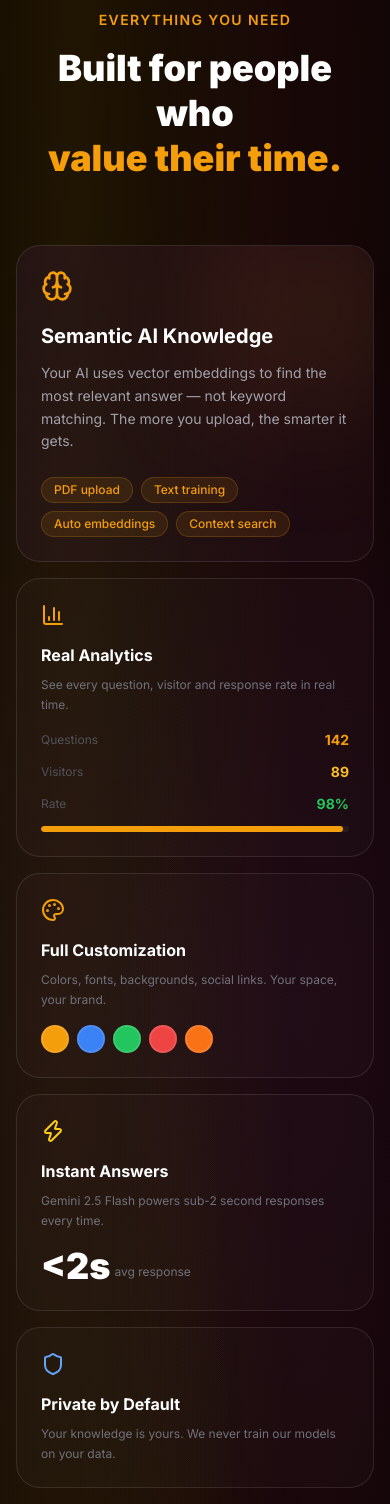
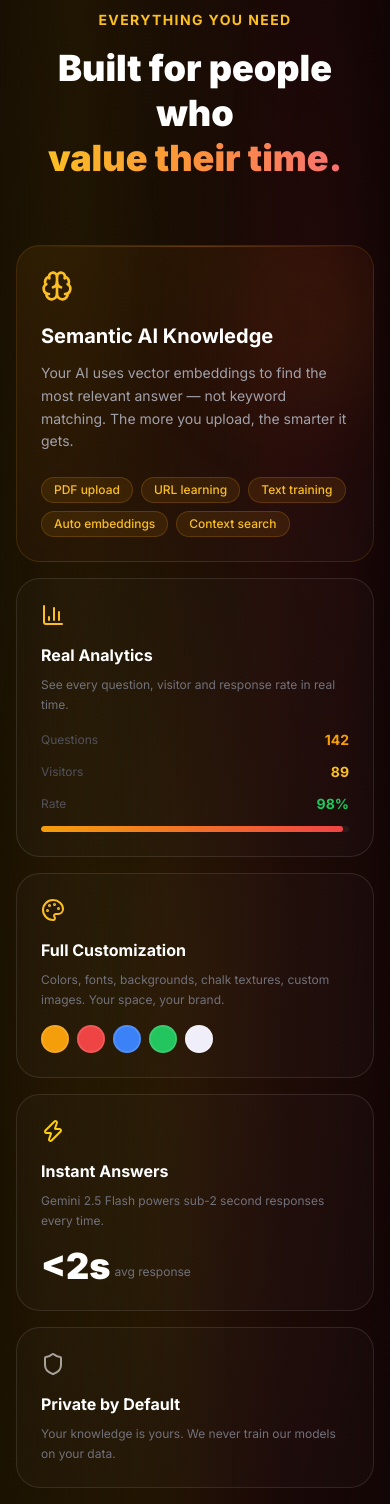
Before and after one commit to onequestionspace/onequestion_space, a Next.js app: page / in a window 390 px wide. Shown: the part 2260-3764 px from the top of the page. Built offline with nearby package versions, Linux system fonts and the light colour scheme; no server answers; grey boxes are pictures that could not be loaded.

Commit message:
feat: oily glass bento section with amber+red+white palette, upgraded CTA with fire gradient button, removed all purple

```diff
--- a/components/BentoSection.tsx
+++ b/components/BentoSection.tsx
@@ -1,40 +1,50 @@
 'use client';
 
-import { Brain, BarChart3, Palette, Zap, Globe, Shield } from 'lucide-react';
+import { Brain, BarChart3, Palette, Zap, Globe, Shield, Link2 } from 'lucide-react';
 
 export function BentoSection() {
   return (
     <section className='relative py-24 overflow-hidden'>
-      <div className='absolute inset-0 bg-[radial-gradient(circle_at_center,rgba(147,51,234,0.06),transparent_70%)]' />
+      {/* Oily background */}
+      <div className='absolute inset-0' style={{ background: 'radial-gradient(ellipse 80% 50% at 50% 50%, rgba(245,158,11,0.06), transparent 70%)' }} />
+      <div className='absolute inset-0' style={{ background: 'radial-gradient(ellipse 40% 40% at 80% 20%, rgba(239,68,68,0.05), transparent 60%)' }} />
+
       <div className='relative z-10 max-w-5xl mx-auto px-4'>
         <div className='text-center mb-16'>
-          <p className='text-primary text-sm font-semibold uppercase tracking-widest mb-4'>Everything you need</p>
+          <p className='text-amber-400 text-sm font-bold uppercase tracking-widest mb-4'>Everything you need</p>
           <h2 className='text-4xl md:text-5xl font-black text-white leading-tight'>
-            Built for people who<br /><span className='bg-gradient-to-r text-primary'>value their time.</span>
+            Built for people who<br />
+            <span className='bg-gradient-to-r from-amber-400 via-orange-400 to-red-400 bg-clip-text text-transparent'>value their time.</span>
           </h2>
         </div>
 
-        {/* Row 1 — big + small */}
+        {/* Row 1 */}
         <div className='grid grid-cols-1 md:grid-cols-3 gap-4 mb-4'>
-          {/* Big card */}
-          <div className='md:col-span-2 rounded-3xl border border-white/8 p-6 relative overflow-hidden group hover:border-primary/30 transition-all duration-300 min-w-0' style={{ background: 'linear-gradient(135deg,rgba(147,51,234,0.08),rgba(255,255,255,0.02))' }}>
-            <div className='absolute -right-12 -top-12 w-56 h-56 bg-primary/10 rounded-full blur-3xl group-hover:bg-primary/20 transition-all duration-500' />
-            <Brain className='w-8 h-8 text-primary mb-5 relative z-10' />
+          {/* Big card — AI Knowledge */}
+          <div className='md:col-span-2 rounded-3xl border border-amber-500/15 p-6 relative overflow-hidden group hover:border-amber-500/30 transition-all duration-500'
+            style={{ background: 'linear-gradient(135deg, rgba(245,158,11,0.08), rgba(239,68,68,0.04), rgba(255,255,255,0.02))' }}>
+            <div className='absolute inset-0 opacity-0 group-hover:opacity-100 transition-opacity duration-500' style={{ background: 'linear-gradient(135deg, rgba(245,158,11,0.05), transparent)' }} />
+            <div className='absolute -right-12 -top-12 w-56 h-56 rounded-full blur-3xl transition-all duration-500 group-hover:opacity-80 opacity-40' style={{ background: 'radial-gradient(circle, rgba(245,158,11,0.5), transparent 70%)' }} />
+            <div className='absolute top-0 left-0 right-0 h-px' style={{ background: 'linear-gradient(90deg, transparent, rgba(245,158,11,0.3), transparent)' }} />
+            <Brain className='w-8 h-8 text-amber-400 mb-5 relative z-10' />
             <h3 className='text-xl font-bold text-white mb-3 relative z-10'>Semantic AI Knowledge</h3>
             <p className='text-zinc-400 text-sm leading-relaxed mb-6 relative z-10'>Your AI uses vector embeddings to find the most relevant answer — not keyword matching. The more you upload, the smarter it gets.</p>
-            <div className='flex flex-wrap gap-2 relative z-10 max-w-full'>
-              {['PDF upload', 'Text training', 'Auto embeddings', 'Context search'].map(tag => (
-                <span key={tag} className='px-3 py-1 rounded-full bg-primary/10 border border-primary/20 text-primary text-xs font-medium'>{tag}</span>
+            <div className='flex flex-wrap gap-2 relative z-10'>
+              {['PDF upload', 'URL learning', 'Text training', 'Auto embeddings', 'Context search'].map(tag => (
+                <span key={tag} className='px-3 py-1 rounded-full bg-amber-500/10 border border-amber-500/20 text-amber-400 text-xs font-medium'>{tag}</span>
               ))}
             </div>
           </div>
 
           {/* Analytics */}
-          <div className='rounded-3xl border border-white/8 p-6 relative overflow-hidden group hover:border-primary/30 transition-all duration-300' style={{ background: 'rgba(255,255,255,0.02)' }}>
-            <BarChart3 className='w-6 h-6 text-primary mb-4' />
-            <h3 className='text-base font-bold text-white mb-2'>Real Analytics</h3>
-            <p className='text-zinc-500 text-xs leading-relaxed mb-4'>See every question, visitor and response rate in real time.</p>
-            <div className='space-y-3'>
+          <div className='rounded-3xl border border-white/8 p-6 relative overflow-hidden group hover:border-amber-500/20 transition-all duration-500'
+            style={{ background: 'rgba(255,255,255,0.02)' }}>
+            <div className='absolute inset-0 opacity-0 group-hover:opacity-100 transition-opacity duration-500' style={{ background: 'linear-gradient(135deg, rgba(245,158,11,0.04), transparent)' }} />
+            <div className='absolute top-0 left-0 right-0 h-px opacity-0 group-hover:opacity-100 transition-opacity' style={{ background: 'linear-gradient(90deg, transparent, rgba(245,158,11,0.2), transparent)' }} />
+            <BarChart3 className='w-6 h-6 text-amber-400 mb-4 relative z-10' />
+            <h3 className='text-base font-bold text-white mb-2 relative z-10'>Real Analytics</h3>
+            <p className='text-zinc-500 text-xs leading-relaxed mb-4 relative z-10'>See every question, visitor and response rate in real time.</p>
+            <div className='space-y-3 relative z-10'>
               {[['Questions', '142', '#f59e0b'], ['Visitors', '89', '#fbbf24'], ['Rate', '98%', '#22c55e']].map(([label, val, color]) => (
                 <div key={label} className='flex items-center justify-between'>
                   <span className='text-zinc-600 text-xs'>{label}</span>
@@ -42,58 +52,69 @@ export function BentoSection() {
                 </div>
               ))}
               <div className='w-full h-1.5 bg-white/5 rounded-full overflow-hidden'>
-                <div className='h-full rounded-full bg-gradient-to-r bg-primary' style={{ width: '98%' }} />
+                <div className='h-full rounded-full' style={{ width: '98%', background: 'linear-gradient(90deg, #f59e0b, #ef4444)' }} />
               </div>
             </div>
           </div>
         </div>
 
-        {/* Row 2 — three equal */}
+        {/* Row 2 */}
         <div className='grid grid-cols-1 md:grid-cols-3 gap-4 mb-4'>
-          <div className='rounded-3xl border border-white/8 p-6 relative overflow-hidden group hover:border-primary/30 transition-all duration-300' style={{ background: 'rgba(255,255,255,0.02)' }}>
-            <Palette className='w-6 h-6 text-primary mb-4' />
-            <h3 className='text-base font-bold text-white mb-2'>Full Customization</h3>
-            <p className='text-zinc-500 text-xs leading-relaxed mb-4'>Colors, fonts, backgrounds, social links. Your space, your brand.</p>
-            <div className='flex gap-2'>
-              {['#f59e0b','#3b82f6','#22c55e','#ef4444','#f97316'].map(c => (
+          <div className='rounded-3xl border border-white/8 p-6 relative overflow-hidden group hover:border-amber-500/20 transition-all duration-500'
+            style={{ background: 'rgba(255,255,255,0.02)' }}>
+            <div className='absolute top-0 left-0 right-0 h-px opacity-0 group-hover:opacity-100 transition-opacity' style={{ background: 'linear-gradient(90deg, transparent, rgba(245,158,11,0.2), transparent)' }} />
+            <Palette className='w-6 h-6 text-amber-400 mb-4 relative z-10' />
+            <h3 className='text-base font-bold text-white mb-2 relative z-10'>Full Customization</h3>
+            <p className='text-zinc-500 text-xs leading-relaxed mb-4 relative z-10'>Colors, fonts, backgrounds, chalk textures, custom images. Your space, your brand.</p>
+            <div className='flex gap-2 relative z-10'>
+              {['#f59e0b','#ef4444','#3b82f6','#22c55e','#f0eef8'].map(c => (
                 <div key={c} className='w-7 h-7 rounded-full border-2 border-white/10 hover:scale-110 transition-transform cursor-pointer' style={{ backgroundColor: c }} />
               ))}
             </div>
           </div>
 
-          <div className='rounded-3xl border border-white/8 p-6 relative overflow-hidden group hover:border-yellow-400/30 transition-all duration-300' style={{ background: 'rgba(255,255,255,0.02)' }}>
-            <Zap className='w-6 h-6 text-yellow-400 mb-4' />
-            <h3 className='text-base font-bold text-white mb-2'>Instant Answers</h3>
-            <p className='text-zinc-500 text-xs leading-relaxed mb-4'>Gemini 2.5 Flash powers sub-2 second responses every time.</p>
-            <div className='flex items-end gap-1'>
+          <div className='rounded-3xl border border-white/8 p-6 relative overflow-hidden group hover:border-yellow-400/20 transition-all duration-500'
+            style={{ background: 'rgba(255,255,255,0.02)' }}>
+            <div className='absolute -right-8 -bottom-8 w-32 h-32 rounded-full blur-2xl opacity-0 group-hover:opacity-30 transition-opacity duration-500' style={{ backgroundColor: '#facc15' }} />
+            <div className='absolute top-0 left-0 right-0 h-px opacity-0 group-hover:opacity-100 transition-opacity' style={{ background: 'linear-gradient(90deg, transparent, rgba(250,204,21,0.3), transparent)' }} />
+            <Zap className='w-6 h-6 text-yellow-400 mb-4 relative z-10' />
+            <h3 className='text-base font-bold text-white mb-2 relative z-10'>Instant Answers</h3>
+            <p className='text-zinc-500 text-xs leading-relaxed mb-4 relative z-10'>Gemini 2.5 Flash powers sub-2 second responses every time.</p>
+            <div className='flex items-end gap-1 relative z-10'>
               <span className='text-4xl font-black text-white'>{'<'}2s</span>
               <span className='text-zinc-500 text-xs mb-1.5'>avg response</span>
             </div>
           </div>
 
-          <div className='rounded-3xl border border-white/8 p-6 relative overflow-hidden group hover:border-blue-400/30 transition-all duration-300' style={{ background: 'rgba(255,255,255,0.02)' }}>
-            <Shield className='w-6 h-6 text-blue-400 mb-4' />
-            <h3 className='text-base font-bold text-white mb-2'>Private by Default</h3>
-            <p className='text-zinc-500 text-xs leading-relaxed'>Your knowledge is yours. We never train our models on your data.</p>
+          <div className='rounded-3xl border border-white/8 p-6 relative overflow-hidden group hover:border-white/20 transition-all duration-500'
+            style={{ background: 'rgba(255,255,255,0.02)' }}>
+            <div className='absolute top-0 left-0 right-0 h-px opacity-0 group-hover:opacity-100 transition-opacity' style={{ background: 'linear-gradient(90deg, transparent, rgba(255,255,255,0.15), transparent)' }} />
+            <Shield className='w-6 h-6 text-white/60 mb-4 relative z-10' />
+            <h3 className='text-base font-bold text-white mb-2 relative z-10'>Private by Default</h3>
+            <p className='text-zinc-500 text-xs leading-relaxed relative z-10'>Your knowledge is yours. We never train our models on your data.</p>
           </div>
         </div>
 
-        {/* Row 3 — small + big */}
+        {/* Row 3 */}
         <div className='grid grid-cols-1 md:grid-cols-3 gap-4'>
-          <div className='rounded-3xl border border-white/8 p-6 relative overflow-hidden group hover:border-green-400/30 transition-all duration-300' style={{ background: 'rgba(255,255,255,0.02)' }}>
+          <div className='rounded-3xl border border-white/8 p-6 relative overflow-hidden group hover:border-amber-500/20 transition-all duration-500'
+            style={{ background: 'rgba(255,255,255,0.02)' }}>
+            <div className='absolute top-0 left-0 right-0 h-px opacity-0 group-hover:opacity-100 transition-opacity' style={{ background: 'linear-gradient(90deg, transparent, rgba(245,158,11,0.2), transparent)' }} />
             <div className='text-3xl mb-3'>📱</div>
             <h3 className='text-base font-bold text-white mb-2'>Mobile First</h3>
             <p className='text-zinc-500 text-xs leading-relaxed'>Built entirely from an Android phone. Works perfectly on any device.</p>
           </div>
 
-          <div className='md:col-span-2 rounded-3xl border border-white/8 p-8 relative overflow-hidden group hover:border-green-400/30 transition-all duration-300' style={{ background: 'linear-gradient(135deg,rgba(34,197,94,0.06),rgba(255,255,255,0.02))' }}>
-            <div className='absolute -left-12 -bottom-12 w-56 h-56 bg-green-500/8 rounded-full blur-3xl' />
-            <Globe className='w-8 h-8 text-green-400 mb-5 relative z-10' />
+          <div className='md:col-span-2 rounded-3xl border border-red-500/15 p-8 relative overflow-hidden group hover:border-red-500/30 transition-all duration-500'
+            style={{ background: 'linear-gradient(135deg, rgba(239,68,68,0.06), rgba(245,158,11,0.04), rgba(255,255,255,0.02))' }}>
+            <div className='absolute -left-12 -bottom-12 w-56 h-56 rounded-full blur-3xl opacity-30 group-hover:opacity-50 transition-opacity duration-500' style={{ background: 'radial-gradient(circle, rgba(239,68,68,0.5), transparent 70%)' }} />
+            <div className='absolute top-0 left-0 right-0 h-px' style={{ background: 'linear-gradient(90deg, transparent, rgba(239,68,68,0.25), transparent)' }} />
+            <Globe className='w-8 h-8 text-red-400 mb-5 relative z-10' />
             <h3 className='text-xl font-bold text-white mb-3 relative z-10'>One Link. Everywhere.</h3>
             <p className='text-zinc-400 text-sm leading-relaxed mb-5 relative z-10'>Share one URL. Your AI handles every question from every visitor — on any device, any time zone, any language.</p>
-            <div className='flex items-center gap-3 px-4 py-3 rounded-2xl border border-green-500/20 relative z-10' style={{ background: 'rgba(34,197,94,0.05)' }}>
-              <span className='w-2 h-2 rounded-full bg-green-400 animate-pulse' />
-              <span className='text-green-400 text-sm font-mono font-medium'>onequestion.space/<span className='text-white'>yourname</span></span>
+            <div className='flex items-center gap-3 px-4 py-3 rounded-2xl border border-red-500/15 relative z-10' style={{ background: 'rgba(239,68,68,0.05)' }}>
+              <span className='w-2 h-2 rounded-full bg-red-400 animate-pulse' />
+              <span className='text-red-400 text-sm font-mono font-medium'>onequestion.space/<span className='text-white'>yourname</span></span>
             </div>
           </div>
         </div>
--- a/components/CTASection.tsx
+++ b/components/CTASection.tsx
@@ -9,20 +9,20 @@ export function CTASection() {
 
   return (
     <section className="relative py-28 overflow-hidden">
-      <div className="absolute inset-0">
-        <div className="absolute inset-0 bg-gradient-to-t from-amber-500/8 via-transparent to-transparent" />
-        <div className="absolute top-1/2 left-1/2 -translate-x-1/2 -translate-y-1/2 w-[500px] h-[500px] bg-amber-500/10 rounded-full blur-[120px]" />
-      </div>
+      {/* Oily layered background */}
+      <div className="absolute inset-0" style={{ background: 'radial-gradient(ellipse 80% 60% at 50% 100%, rgba(245,158,11,0.12), transparent 70%)' }} />
+      <div className="absolute inset-0" style={{ background: 'radial-gradient(ellipse 50% 40% at 20% 50%, rgba(239,68,68,0.08), transparent 60%)' }} />
+      <div className="absolute inset-0" style={{ background: 'radial-gradient(ellipse 50% 40% at 80% 50%, rgba(250,204,21,0.06), transparent 60%)' }} />
+      <div className="absolute top-0 left-0 right-0 h-px" style={{ background: 'linear-gradient(90deg, transparent, rgba(245,158,11,0.3), transparent)' }} />
 
       <div className="relative z-10 max-w-2xl mx-auto px-4 text-center">
-        {/* Raw honest badge */}
-        <div className='inline-flex items-center gap-2 px-3 py-1.5 rounded-full bg-zinc-900 border border-zinc-700 text-zinc-400 text-xs font-mono mb-8'>
+        <div className='inline-flex items-center gap-2 px-3 py-1.5 rounded-full border border-amber-500/20 bg-amber-500/5 text-amber-400/70 text-xs font-mono mb-8'>
           📱 built from termux on android · kaduna, nigeria
         </div>
 
         <h2 className="text-5xl md:text-6xl font-black text-white mb-6 leading-[1.05]">
           Your knowledge.<br />
-          <span className="bg-gradient-to-r from-amber-400 to-orange-400 bg-clip-text text-transparent">Your answers.</span><br />
+          <span className="bg-gradient-to-r from-yellow-300 via-amber-400 to-red-400 bg-clip-text text-transparent">Your answers.</span><br />
           Your space.
         </h2>
 
@@ -36,12 +36,12 @@ export function CTASection() {
 
         <div className="flex flex-col items-center gap-4 mb-8">
           {isLoaded && (
-            <Link
-              href={isSignedIn ? '/dashboard' : '/sign-up'}
-              className="group inline-flex items-center gap-2 px-10 py-5 bg-amber-500 hover:bg-amber-400 text-black font-black text-xl rounded-2xl transition-all hover:-translate-y-0.5 shadow-lg shadow-amber-500/20"
-            >
-              Claim your space free
-              <span className='group-hover:translate-x-1 transition-transform inline-block'>→</span>
+            <Link href={isSignedIn ? '/dashboard' : '/sign-up'}
+              className="group relative inline-flex items-center gap-2 px-10 py-5 text-black font-black text-xl rounded-2xl transition-all hover:-translate-y-0.5 overflow-hidden"
+              style={{ background: 'linear-gradient(135deg, #facc15 0%, #f59e0b 40%, #ef4444 100%)' }}>
+              <div className="absolute inset-0 opacity-0 group-hover:opacity-100 transition-opacity" style={{ background: 'linear-gradient(135deg, #fbbf24 0%, #f59e0b 40%, #dc2626 100%)' }} />
+              <span className="relative z-10">Claim your space free</span>
+              <span className='relative z-10 group-hover:translate-x-1 transition-transform inline-block'>→</span>
             </Link>
           )}
 
```
